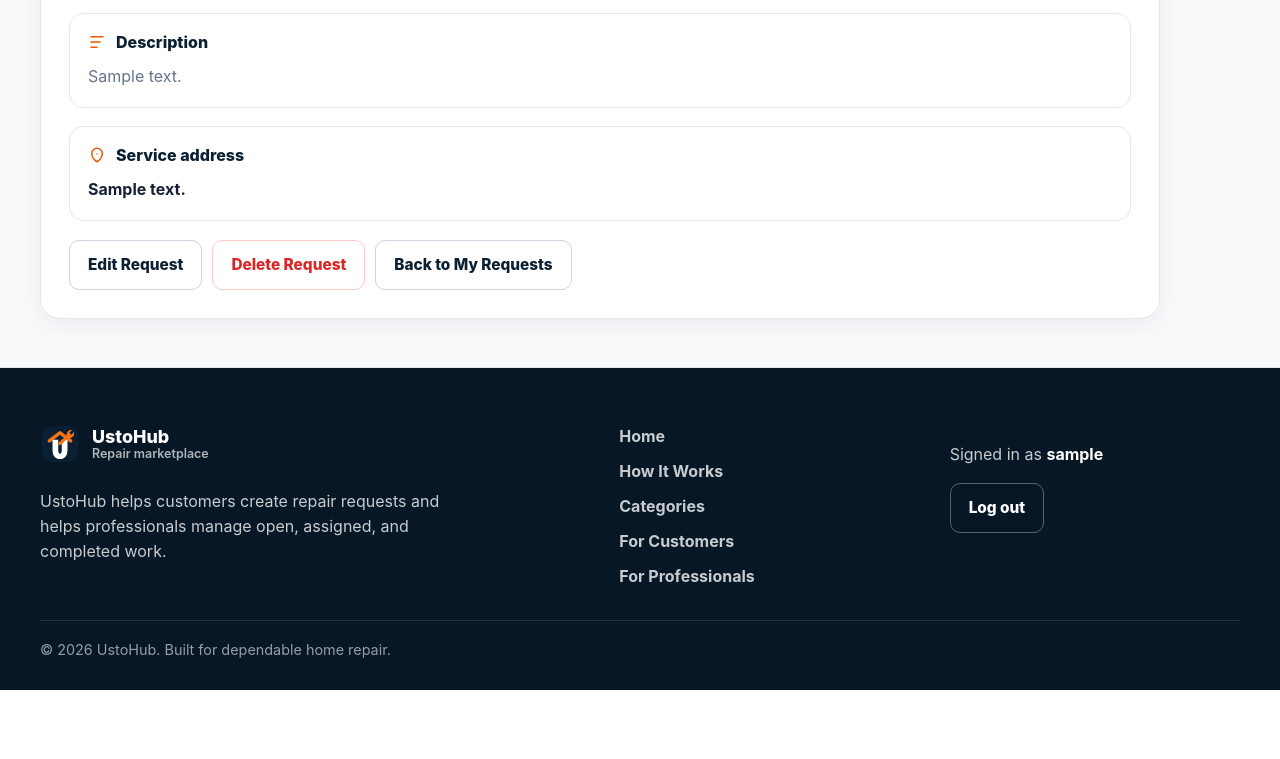
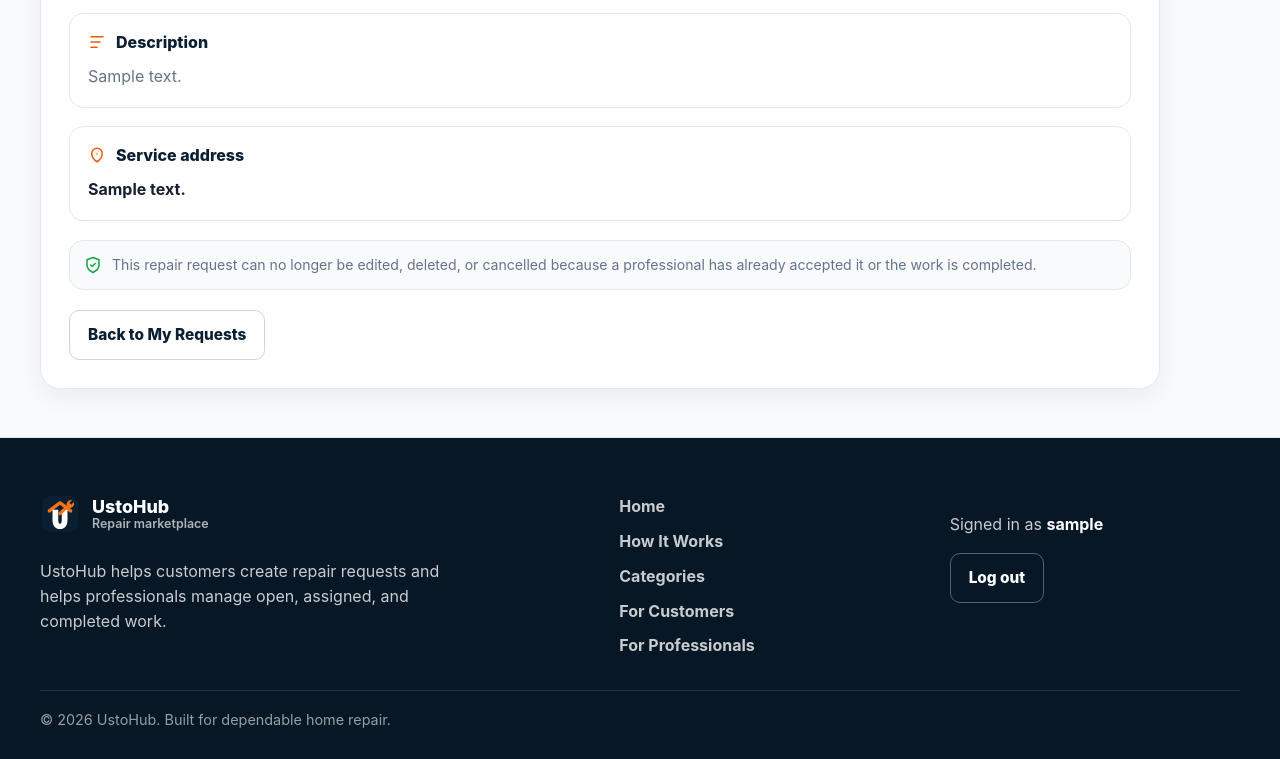
Before and after one commit to MuhammadzodaYunus/Django-Project-UstoHubLite, a Django app: page /repairs/1/ in a window 1280 px wide. Shown: the part 1296-2055 px from the top of the page. Before the commit the page ends 1986 px from the top, so only its background shows below. Run offline with Django 5.2, Linux system fonts and the light colour scheme; a user stored in the database is signed in; tables that the repository leaves empty hold one stand-in row (values such as "Sample post"); one stand-in notice (Sample message) is shown.

Commit message:
Add cancell button for customer to cancell their repair

```diff
--- a/accounts/static/accounts/css/pages.css
+++ b/accounts/static/accounts/css/pages.css
@@ -1817,6 +1817,19 @@
   gap: 10px;
 }
 
+.repair-detail-cancel-form {
+  display: flex;
+  margin: 0;
+}
+
+.repair-detail-locked-note {
+  margin-top: 20px;
+}
+
+.repair-detail-locked-note span {
+  line-height: 1.55;
+}
+
 .repair-detail-edit-action {
   border-color: var(--color-border-strong);
 }
--- a/accounts/static/accounts/css/responsive.css
+++ b/accounts/static/accounts/css/responsive.css
@@ -287,6 +287,7 @@
   .approval-card-actions .approval-logout-form,
   .approval-card-actions .approval-logout-form .btn,
   .repair-filter-actions .btn,
+  .repair-detail-actions .repair-detail-cancel-form,
   .repair-detail-actions .btn,
   .repair-request-card__action,
   .professional-accept-form,
--- a/accounts/templates/accounts/partials/messages.html
+++ b/accounts/templates/accounts/partials/messages.html
@@ -1,14 +1,16 @@
 {% load i18n %}
 
 {% if messages %}
-    <section class="message-region container" aria-label="{% trans 'Notifications' %}">
+    <section class="message-region container" aria-label="{% trans 'Notifications' %}" aria-live="polite" aria-atomic="true">
         {% for message in messages %}
-            <div class="notice notice--{{ message.tags|default:'info' }}" role="status">
+            {% with message_text=message|stringformat:"s" %}
+            <div class="notice notice--{{ message.tags|default:'info' }}" role="{% if 'error' in message.tags %}alert{% else %}status{% endif %}">
                 <svg class="icon" viewBox="0 0 24 24" aria-hidden="true" focusable="false">
                     <path d="M12 22a10 10 0 1 0 0-20 10 10 0 0 0 0 20ZM12 8v5M12 16h.01"/>
                 </svg>
-                <p>{{ message }}</p>
+                <p>{% trans message_text %}</p>
             </div>
+            {% endwith %}
         {% endfor %}
     </section>
 {% endif %}
--- a/repairs/templates/repairs/repair_detail.html
+++ b/repairs/templates/repairs/repair_detail.html
@@ -147,6 +147,7 @@
         <address>{{ repair.address }}</address>
     </section>
 
+    {% if repair.status == "open" and not repair.assigned_master %}
         <div class="repair-detail-actions">
             <a class="btn btn--secondary repair-detail-edit-action" href="{% url 'repair_update' repair.pk %}" aria-label="{% blocktrans trimmed with title=repair.title %}Edit repair request {{ title }}{% endblocktrans %}">
                 {% trans "Edit Request" %}
@@ -154,7 +155,20 @@
             <a class="btn btn--secondary repair-detail-delete-action" href="{% url 'repair_delete' repair.pk %}" aria-label="{% blocktrans trimmed with title=repair.title %}Delete repair request {{ title }}{% endblocktrans %}">
                 {% trans "Delete Request" %}
             </a>
+            <form class="repair-detail-cancel-form" method="post" action="{% url 'repair_cancel' repair.pk %}" aria-label="{% blocktrans trimmed with title=repair.title %}Cancel repair request {{ title }}{% endblocktrans %}">
+                {% csrf_token %}
+                <button class="btn btn--danger repair-detail-cancel-action" type="submit">{% trans "Cancel Request" %}</button>
+            </form>
             <a class="btn btn--secondary" href="{% url 'repair_list' %}">{% trans "Back to My Requests" %}</a>
         </div>
+    {% else %}
+        <div class="trust-note repair-detail-locked-note" role="note">
+            <svg class="icon" viewBox="0 0 24 24" aria-hidden="true" focusable="false"><path d="M12 22s8-4 8-10V5l-8-3-8 3v7c0 6 8 10 8 10Z"/><path d="M9 12l2 2 4-4"/></svg>
+            <span>{% trans "This repair request can no longer be edited, deleted, or cancelled because a professional has already accepted it or the work is completed." %}</span>
+        </div>
+        <div class="repair-detail-actions">
+            <a class="btn btn--secondary" href="{% url 'repair_list' %}">{% trans "Back to My Requests" %}</a>
+        </div>
+    {% endif %}
 </article>
 {% endblock %}
```
Also changed, not shown: accounts/views.py (+8 -1 lines), locale/en/LC_MESSAGES/django.po, locale/ru/LC_MESSAGES/django.po, locale/tg/LC_MESSAGES/django.po, 3 other files. Lines whose indentation alone changed are shown as unchanged.
